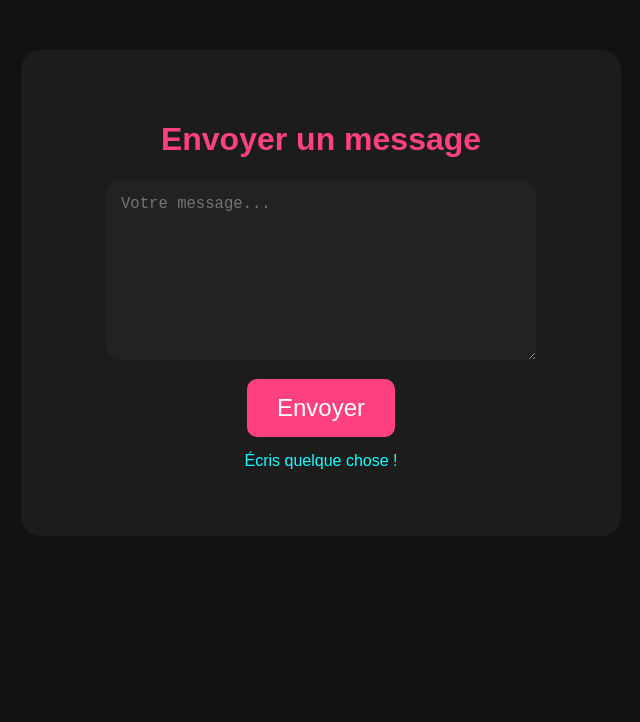
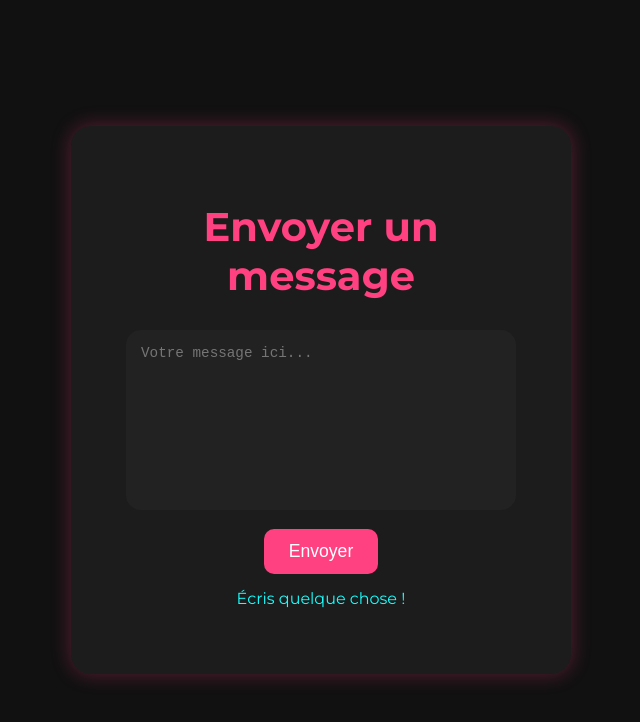
Before and after one commit to Raizel-commits/-, a website: page send.html in a window 1280 px wide. Both pictures are taken after a click on the button "Envoyer". Shown: the whole page, without its empty margins (319-959 px from the left). Drawn offline with nearby package versions, Linux system fonts and the light colour scheme.

Commit message:
Update send.html

```diff
--- a/send.html
+++ b/send.html
@@ -2,47 +2,94 @@
 <html>
 <head>
   <title>Secret Story - Envoyer un message</title>
-  <meta charset="UTF-8" />
-  <script src="https://unpkg.com/react@18/umd/react.development.js"></script>
-  <script src="https://unpkg.com/react-dom@18/umd/react-dom.development.js"></script>
-  <script src="https://unpkg.com/babel-standalone@6/babel.min.js"></script>
+  <style>
+    @import url('https://fonts.googleapis.com/css2?family=Montserrat:wght@400;700&display=swap');
+    body {
+      margin:0;
+      font-family:'Montserrat',sans-serif;
+      height:100vh;
+      display:flex;
+      justify-content:center;
+      align-items:center;
+      background:#111;
+      color:#fff;
+    }
+    .container {
+      background:#1c1c1c;
+      padding:50px;
+      border-radius:20px;
+      width:90%;
+      max-width:400px;
+      box-shadow:0 0 20px rgba(255,64,129,0.3);
+      text-align:center;
+    }
+    h1 {font-size:2.5em;margin-bottom:30px;color:#ff4081;}
+    textarea {
+      width:90%;
+      height:150px;
+      border-radius:15px;
+      border:none;
+      padding:15px;
+      background:#222;
+      color:#fff;
+      font-size:1.1em;
+      resize:none;
+      outline:none;
+    }
+    button {
+      margin-top:15px;
+      font-size:1.1em;
+      padding:12px 25px;
+      border-radius:10px;
+      border:none;
+      background:#ff4081;
+      color:#fff;
+      cursor:pointer;
+      transition:0.3s;
+    }
+    button:hover {background:#e91e63;}
+    #msg {
+      font-size:1em;
+      color:#18ffff;
+      margin-top:15px;
+      opacity:0;
+      transition:opacity 0.5s;
+    }
+    #msg.show {opacity:1;}
+  </style>
 </head>
-<body style="background:#111;color:#fff;font-family:'Montserrat',sans-serif;">
-  <div id="root"></div>
+<body>
+  <div class="container">
+    <h1>Envoyer un message</h1>
+    <textarea id="message" placeholder="Votre message ici..."></textarea><br>
+    <button onclick="sendMessage()">Envoyer</button>
+    <p id="msg"></p>
+  </div>
 
-  <script type="text/babel">
-    const {useState} = React;
+  <script>
+    const msgEl=document.getElementById("msg");
+    const messageEl=document.getElementById("message");
+    const username=location.pathname.split("/u/")[1];
 
-    function Send() {
-      const [message,setMessage] = useState("");
-      const [msg,setMsg] = useState("");
-      const username = location.pathname.split("/u/")[1];
-
-      const sendMessage = async () => {
-        if(!message.trim()) return setMsg("Écris quelque chose !");
-        const res = await fetch(`/api/send/${username}`,{
-          method:"POST",
-          headers:{"Content-Type":"application/json"},
-          body:JSON.stringify({message})
-        });
-        const data = await res.json();
-        if(data.error) return setMsg(data.error);
-        setMsg("Message envoyé !");
-        setMessage("");
-        setTimeout(()=>setMsg(""),3000);
-      }
-
-      return (
-        <div style={{background:"#1c1c1c",padding:"50px",borderRadius:"20px",maxWidth:"500px",margin:"50px auto",textAlign:"center"}}>
-          <h1 style={{color:"#ff4081"}}>Envoyer un message</h1>
-          <textarea value={message} onChange={e=>setMessage(e.target.value)} placeholder="Votre message..." style={{width:"80%",height:"150px",borderRadius:"15px",border:"none",padding:"15px",background:"#222",color:"#fff",fontSize:"1.2em"}}></textarea><br/>
-          <button onClick={sendMessage} style={{marginTop:"15px", fontSize:"1.5em", padding:"15px 30px", borderRadius:"10px", border:"none", background:"#ff4081", color:"#fff"}}>Envoyer</button>
-          <p style={{color:"#18ffff", marginTop:"15px"}}>{msg}</p>
-        </div>
-      );
+    function showMessage(text){
+      msgEl.innerText=text;
+      msgEl.classList.add("show");
+      setTimeout(()=>msgEl.classList.remove("show"),3000);
     }
 
-    ReactDOM.render(<Send />, document.getElementById("root"));
+    async function sendMessage(){
+      const message=messageEl.value.trim();
+      if(!message) return showMessage("Écris quelque chose !");
+      const res=await fetch(`/api/send/${username}`,{
+        method:"POST",
+        headers:{"Content-Type":"application/json"},
+        body:JSON.stringify({message})
+      });
+      const data=await res.json();
+      if(data.error) return showMessage(data.error);
+      messageEl.value="";
+      showMessage("Message envoyé !");
+    }
   </script>
 </body>
 </html>
```
